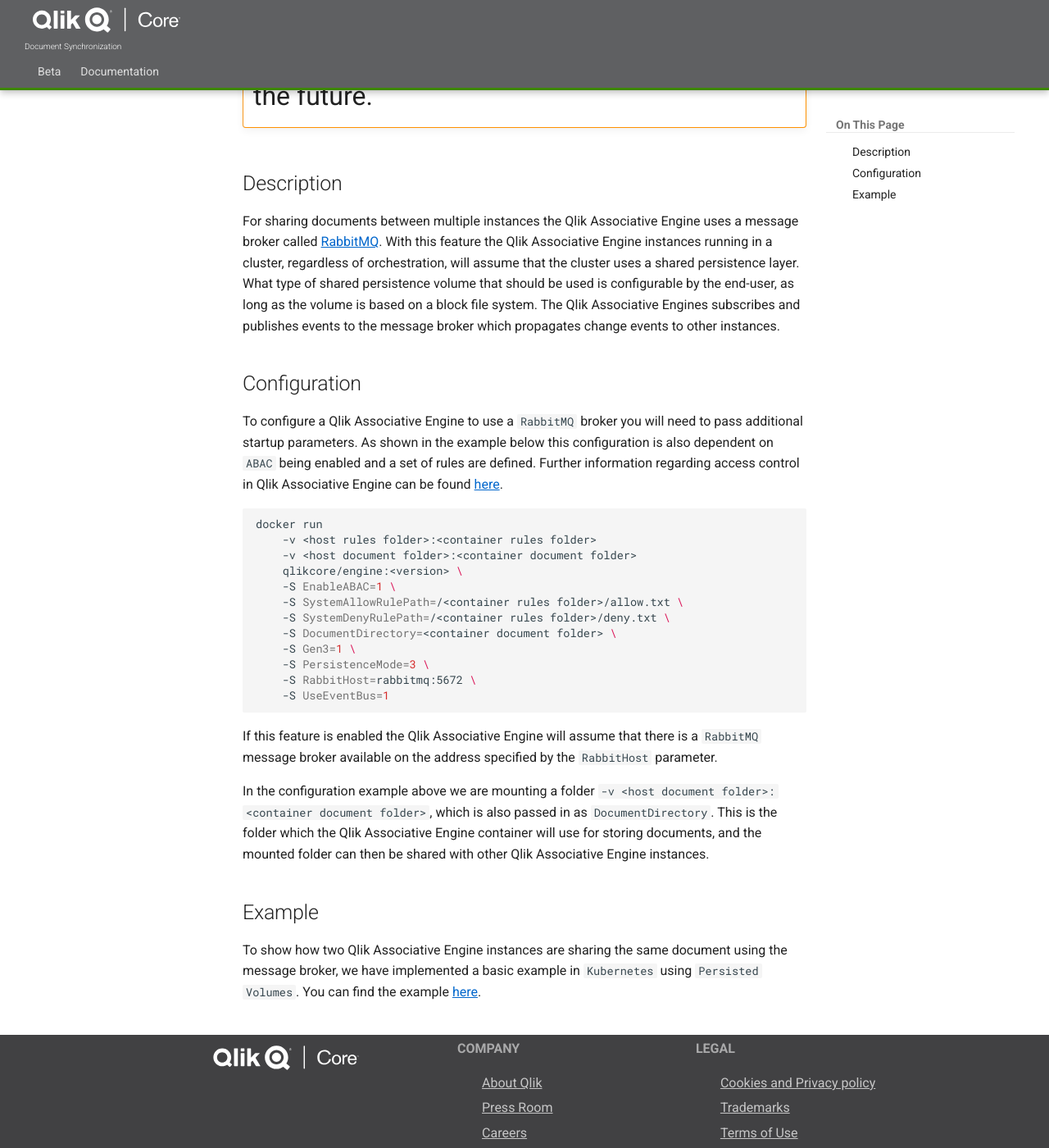
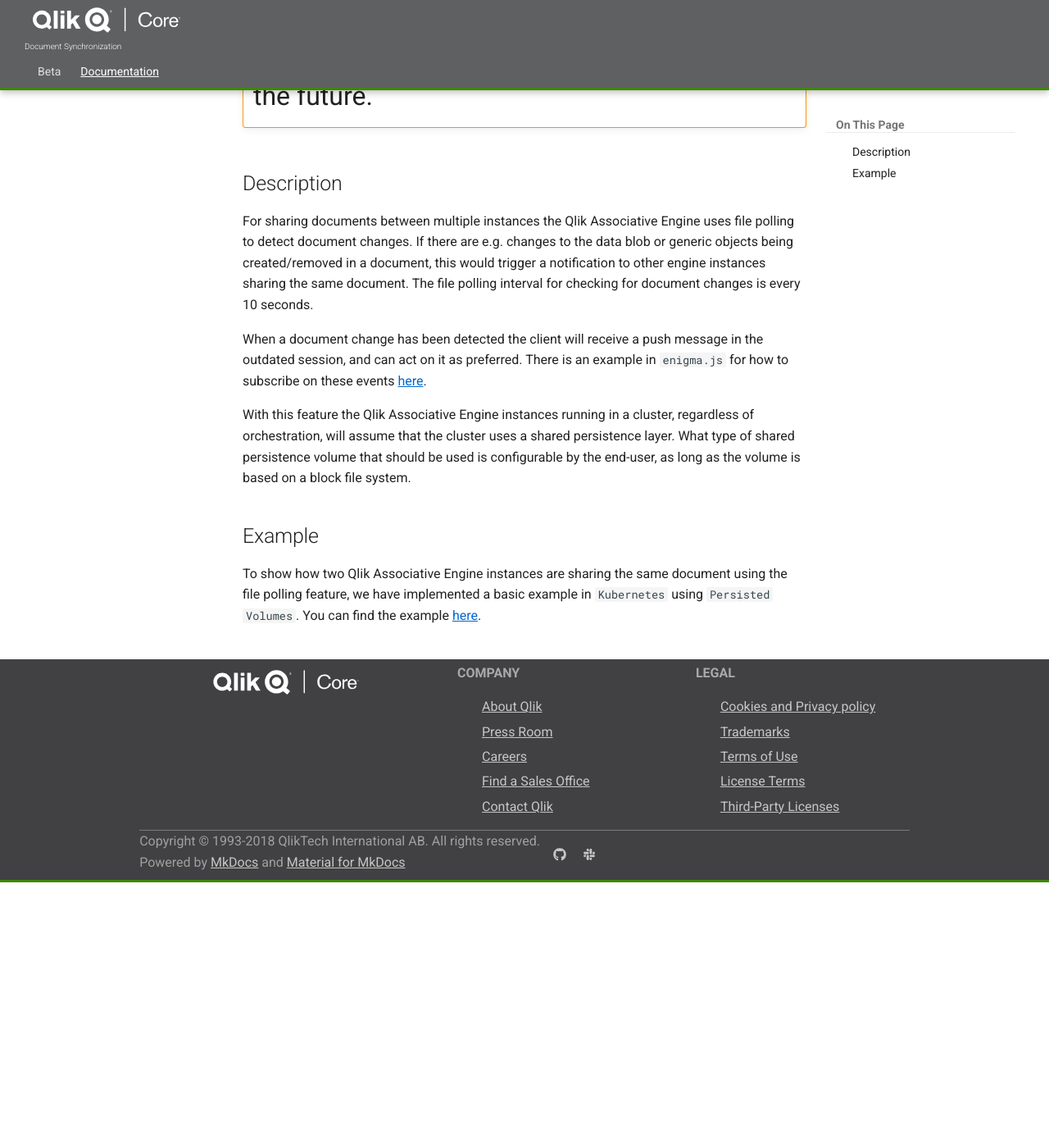
Before and after one commit to qlik-oss/core-website, an MkDocs documentation site: the page built from docs/docs/services/qix-engine/doc-synchronization.md, in a window 1280 px wide and 1400 px high, scrolled down 396 px. Shown: the whole window at 82% size. Built offline with MkDocs 1.6.1 and Material for MkDocs 9.7.7, drawn with Linux system fonts in a browser that asks for light colours; old or Windows-style settings are respelled for this version of MkDocs; after the commit the page ends 1472 px from its top, so only the background shows below that.

Commit message:
Rewrite doc sync documentation

````diff
--- a/docs/docs/services/qix-engine/doc-synchronization.md
+++ b/docs/docs/services/qix-engine/doc-synchronization.md
@@ -6,45 +6,22 @@
 
 ## Description
 
-For sharing documents between multiple instances the Qlik Associative Engine uses a message broker called [RabbitMQ](https://www.rabbitmq.com/).
+For sharing documents between multiple instances the Qlik Associative Engine uses file polling to detect document changes.
+If there are e.g. changes to the data blob or generic objects being created/removed in a document,
+this would trigger a notification to other engine instances sharing the same document.
+The file polling interval for checking for document changes is every 10 seconds.
+
+When a document change has been detected the client will receive a push message in the outdated session,
+and can act on it as preferred.
+There is an example in `enigma.js` for how to subscribe on these events [here](https://github.com/qlik-oss/enigma.js/blob/master/docs/api.md#event-changed).
+
 With this feature the Qlik Associative Engine instances running in a cluster, regardless of orchestration,
 will assume that the cluster uses a shared persistence layer.
 What type of shared persistence volume that should be used is configurable by the end-user,
 as long as the volume is based on a block file system.
-The Qlik Associative Engines subscribes and publishes events to the message broker which propagates change
-events to other instances.
-
-## Configuration
-
-To configure a Qlik Associative Engine to use a `RabbitMQ` broker you will need to pass additional startup parameters.
-As shown in the example below this configuration is also dependent on `ABAC` being enabled and a set of rules are defined.
-Further information regarding access control in Qlik Associative Engine can be found [here](access-control.md).
-
-```bash
-docker run
-    -v <host rules folder>:<container rules folder>
-    -v <host document folder>:<container document folder>
-    qlikcore/engine:<version> \
-    -S EnableABAC=1 \
-    -S SystemAllowRulePath=/<container rules folder>/allow.txt \
-    -S SystemDenyRulePath=/<container rules folder>/deny.txt \
-    -S DocumentDirectory=<container document folder> \
-    -S Gen3=1 \
-    -S PersistenceMode=3 \
-    -S RabbitHost=rabbitmq:5672 \
-    -S UseEventBus=1
-```
-
-If this feature is enabled the Qlik Associative Engine will assume that there is a `RabbitMQ` message broker
-available on the address specified by the `RabbitHost` parameter.
-
-In the configuration example above we are mounting a folder `-v <host document folder>:<container document folder>`,
-which is also passed in as `DocumentDirectory`.
-This is the folder which the Qlik Associative Engine container will use for storing documents,
-and the mounted folder can then be shared with other Qlik Associative Engine instances.
 
 ## Example
 
-To show how two Qlik Associative Engine instances are sharing the same document using the message broker,
+To show how two Qlik Associative Engine instances are sharing the same document using the file polling feature,
 we have implemented a basic example in `Kubernetes` using `Persisted Volumes`.
 You can find the example [here](https://github.com/qlik-oss/core-document-synchronization).
--- a/mkdocs.yml
+++ b/mkdocs.yml
@@ -59,7 +59,7 @@
       - Qlik Associative Engine:
         - Introduction: docs/services/qix-engine/introduction.md
         #- Access Control: docs/services/qix-engine/access-control.md
-        #- Document Synchronization: docs/services/qix-engine/doc-synchronization.md
+        - Document Synchronization: docs/services/qix-engine/doc-synchronization.md
         - Logging: docs/services/qix-engine/logging.md
         - Resource Management: docs/services/qix-engine/resource-management.md
         - QIX API:
````
